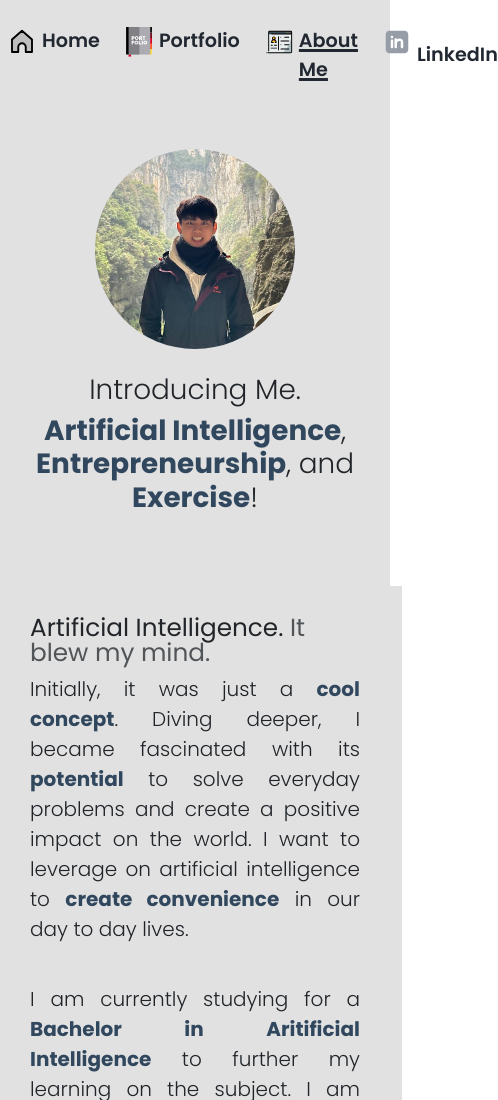
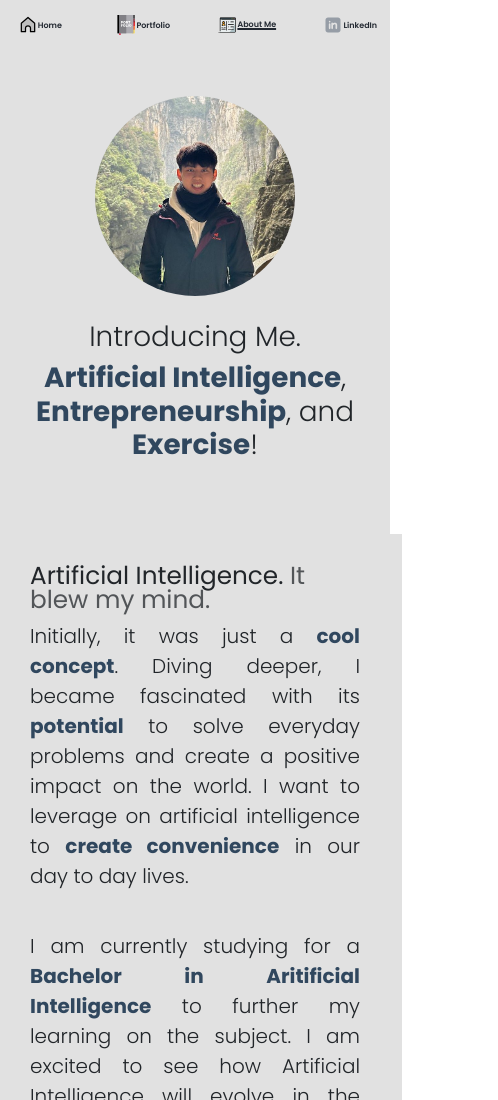
Before and after one commit to bannontan/Bannon-s-Website, a plain HTML site: page public/aboutme.html in a window 390 px wide. Shown: the top 1100 px of the page, 498 px wide, since content can reach past the window. Drawn offline with nearby package versions, Linux system fonts and the light colour scheme.

Commit message:
Update aboutme.css

```diff
--- a/assets/css/aboutme.css
+++ b/assets/css/aboutme.css
@@ -106,3 +106,50 @@ a {
         float:inline-start !important;
     }
 }
+
+@media (max-width: 1300px) {
+    .navlogo {
+         height: 25px;
+         margin-right: 5px;
+     }
+     .navword {
+         font-size: 1rem;
+     }
+
+ }
+
+ @media (max-width: 700px) {
+     .navlogo {
+         height: 20px;
+         margin-right: 0px;
+         align-self: flex-start;
+     }
+     .navword {
+         font-size: 0.5rem;
+         color: #222831;
+         font-weight: 550;
+         }
+     .selectedword {
+         text-decoration: underline 1.5px #222831 !important;
+     }
+     .navigationbar {
+         padding-top: 15px;
+         padding-left: 0px;
+     }
+
+     .hometab .navword {
+         padding-top: 5px;
+     }
+
+     .portfolio .navword {
+         padding-top: 5px;
+     }
+
+     .about .navword {
+         padding-top: 4px;
+     }
+
+     .linkedin .navword {
+         padding-top: 4px;
+     }
+ }
```
